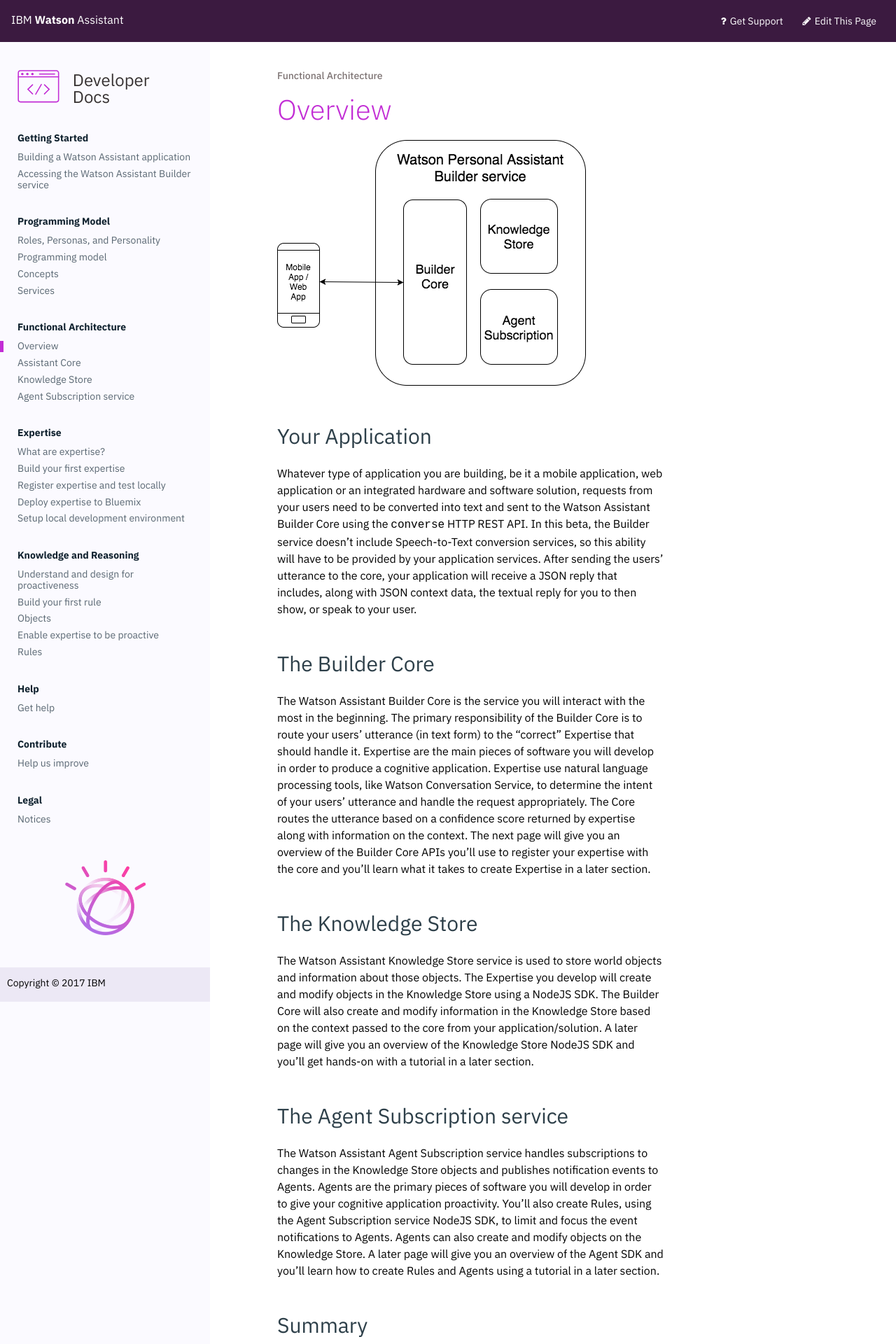
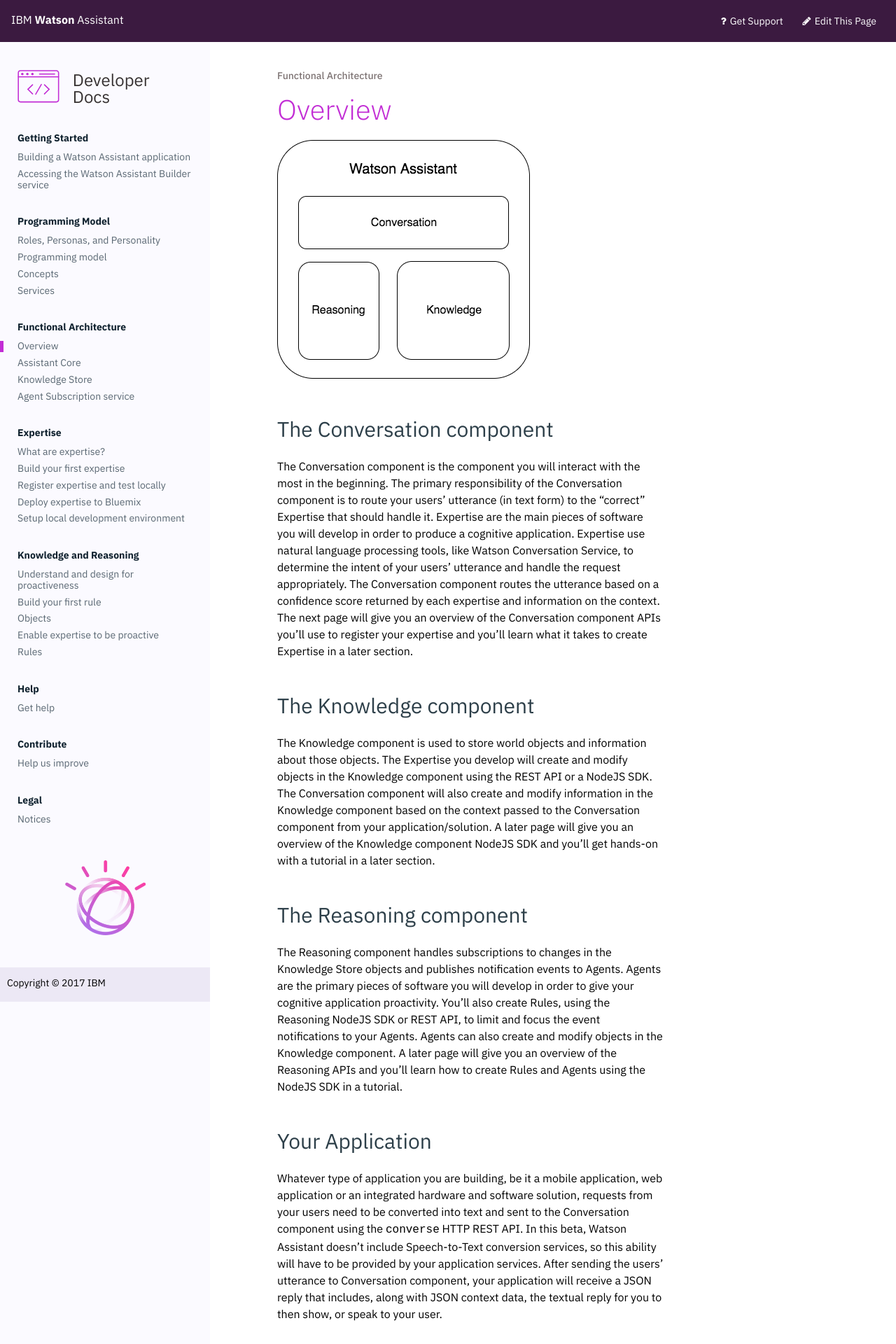
Before and after one commit to benjohnsonnlp/developer, a Jekyll site: the page built from _content/understand-service/overview.md, in a window 1280 px wide. Shown: the top 1920 px of the page at 70% size. Built offline with Jekyll 4.4.1, drawn with Linux system fonts in a browser that asks for light colours; some of the changed text lies outside the part shown.

Commit message:
updates diagram with ongoing discussion on naming just to see the whole thing together

```diff
--- a/_content/understand-service/overview.md
+++ b/_content/understand-service/overview.md
@@ -2,28 +2,29 @@
 title: Overview
 weight: 10
 ---
-![Watson Assistant Builder ]({{site.baseurl}}/images/wpa_overview.png)
+![Watson Assistant Components]({{site.baseurl}}/images/wpa_overview.png)
+
+
+## The Conversation component
+
+The Conversation component is the component you will interact with the most in the beginning.  The primary responsibility of the Conversation component is to route your users' utterance (in text form) to the "correct" Expertise that should handle it.  Expertise are the main pieces of software you will develop in order to produce a cognitive application.  Expertise use natural language processing tools, like Watson Conversation Service, to determine the intent of your users' utterance and handle the request appropriately.  The Conversation component routes the utterance based on a confidence score returned by each expertise and information on the context.  The next page will give you an overview of the Conversation component APIs you'll use to register your expertise and you'll learn what it takes to create Expertise in a later section.
+
+## The Knowledge component
+
+The Knowledge component is used to store world objects and information about those objects.  The Expertise you develop will create and modify objects in the Knowledge component using the REST API or a NodeJS SDK.  The Conversation component will also create and modify information in the Knowledge component based on the context passed to the Conversation component from your application/solution.  A later page will give you an overview of the Knowledge component NodeJS SDK and you'll get hands-on with a tutorial in a later section.
+
+## The Reasoning component
+
+The Reasoning component handles subscriptions to changes in the Knowledge Store objects and publishes notification events to Agents.  Agents are the primary pieces of software you will develop in order to give your cognitive application proactivity.  You'll also create Rules, using the Reasoning NodeJS SDK or REST API, to limit and focus the event notifications to your Agents.  Agents can also create and modify objects in the Knowledge component.  A later page will give you an overview of the Reasoning APIs and you'll learn how to create Rules and Agents using the NodeJS SDK in a tutorial.
 
 ## Your Application
 
-Whatever type of application you are building, be it a mobile application, web application or an integrated hardware and software solution, requests from your users need to be converted into text and sent to the Watson Assistant Builder Core using the `converse` HTTP REST API.  In this beta, the Builder service doesn't include Speech-to-Text conversion services, so this ability will have to be provided by your application services.  After sending the users' utterance to the core, your application will receive a JSON reply that includes, along with JSON context data, the textual reply for you to then show, or speak to your user.
-
-## The Builder Core
-
-The Watson Assistant Builder Core is the service you will interact with the most in the beginning.  The primary responsibility of the Builder Core is to route your users' utterance (in text form) to the "correct" Expertise that should handle it.  Expertise are the main pieces of software you will develop in order to produce a cognitive application.  Expertise use natural language processing tools, like Watson Conversation Service, to determine the intent of your users' utterance and handle the request appropriately.  The Core routes the utterance based on a confidence score returned by expertise along with information on the context.  The next page will give you an overview of the Builder Core APIs you'll use to register your expertise with the core and you'll learn what it takes to create Expertise in a later section.
-
-## The Knowledge Store
-
-The Watson Assistant Knowledge Store service is used to store world objects and information about those objects.  The Expertise you develop will create and modify objects in the Knowledge Store using a NodeJS SDK.  The Builder Core will also create and modify information in the Knowledge Store based on the context passed to the core from your application/solution.  A later page will give you an overview of the Knowledge Store NodeJS SDK and you'll get hands-on with a tutorial in a later section.
-
-## The Agent Subscription service
-
-The Watson Assistant Agent Subscription service handles subscriptions to changes in the Knowledge Store objects and publishes notification events to Agents.  Agents are the primary pieces of software you will develop in order to give your cognitive application proactivity.  You'll also create Rules, using the Agent Subscription service NodeJS SDK, to limit and focus the event notifications to Agents.  Agents can also create and modify objects on the Knowledge Store.  A later page will give you an overview of the Agent SDK and you'll learn how to create Rules and Agents using a tutorial in a later section.
+Whatever type of application you are building, be it a mobile application, web application or an integrated hardware and software solution, requests from your users need to be converted into text and sent to the Conversation component using the `converse` HTTP REST API.  In this beta, Watson Assistant doesn't include Speech-to-Text conversion services, so this ability will have to be provided by your application services.  After sending the users' utterance to Conversation component, your application will receive a JSON reply that includes, along with JSON context data, the textual reply for you to then show, or speak to your user.
 
 ## Summary
 
-You'll create, or reuse, Expertise to make your personal assistant intelligent.  You'll create Agents to act on changes in the Knowledge Store to proactively prompt or do things for your users.  You'll create Rules to limit when particular Agents act.  Expertise, Agents and Rules, together with information collected and maintained in the Knowledge Store, will give you a powerful and proactive personal assistant for your cognitive application.
+You'll create, or reuse, Expertise to make your personal assistant intelligent.  You'll create Agents to act on changes in the Knowledge component to proactively prompt or do things for your users.  You'll create Rules to limit when particular Agents act.  Expertise, Agents and Rules, together with information collected and maintained in the Knowledge component, will give you a powerful and proactive personal assistant for your cognitive application.
 
-![Watson Assistant Builder final]({{site.baseurl}}/images/wpa_overview2.png)
+![Watson Assistant Based Application]({{site.baseurl}}/images/wpa_overview2.png)
 
 >**What next?**  Learn more about the [Builder Core APIs]({{site.baseurl}}/understand-service/core)
```
Also changed, not shown: _content/images/wpa_overview.png, _content/images/wpa_overview2.png.
